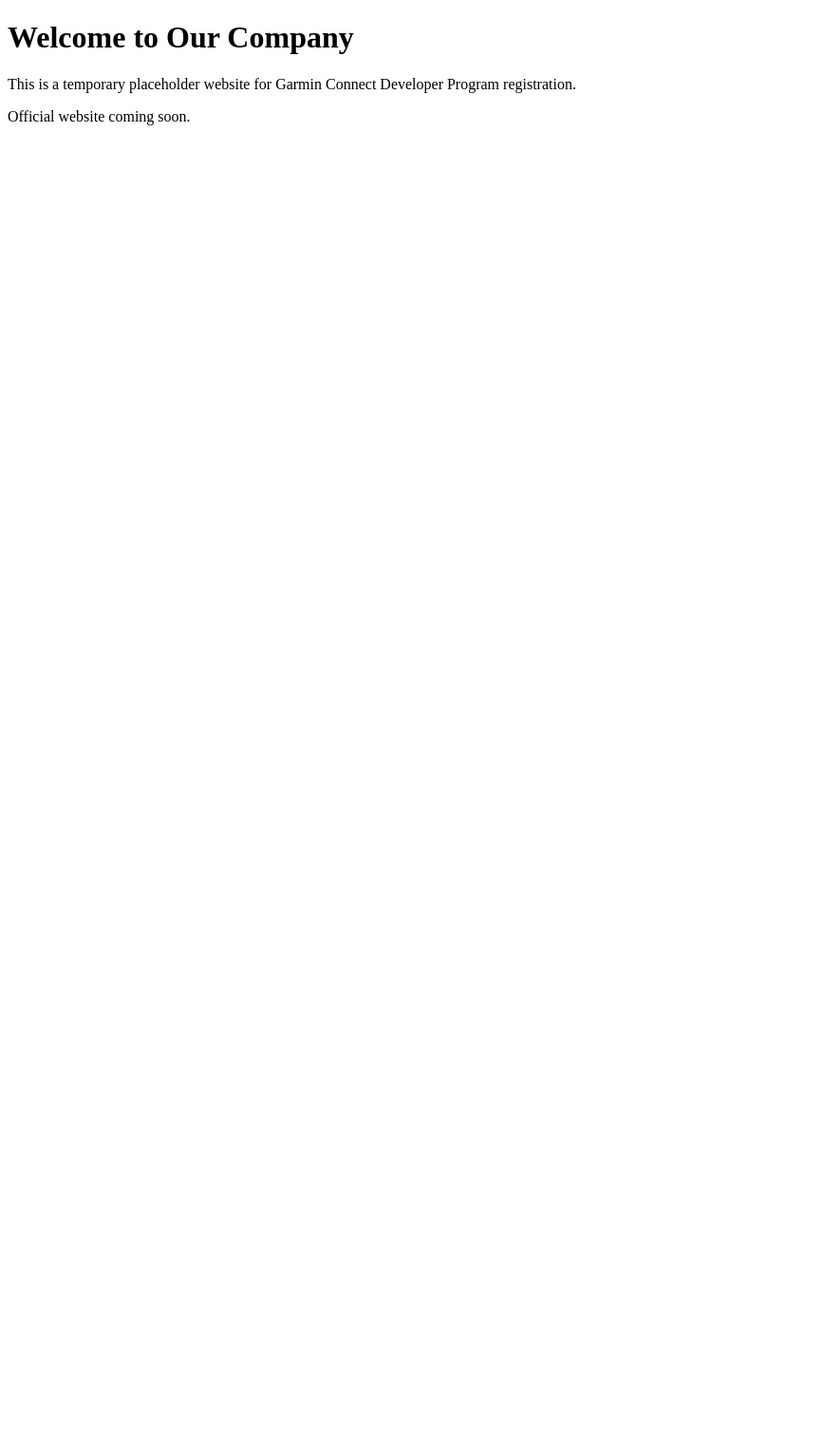
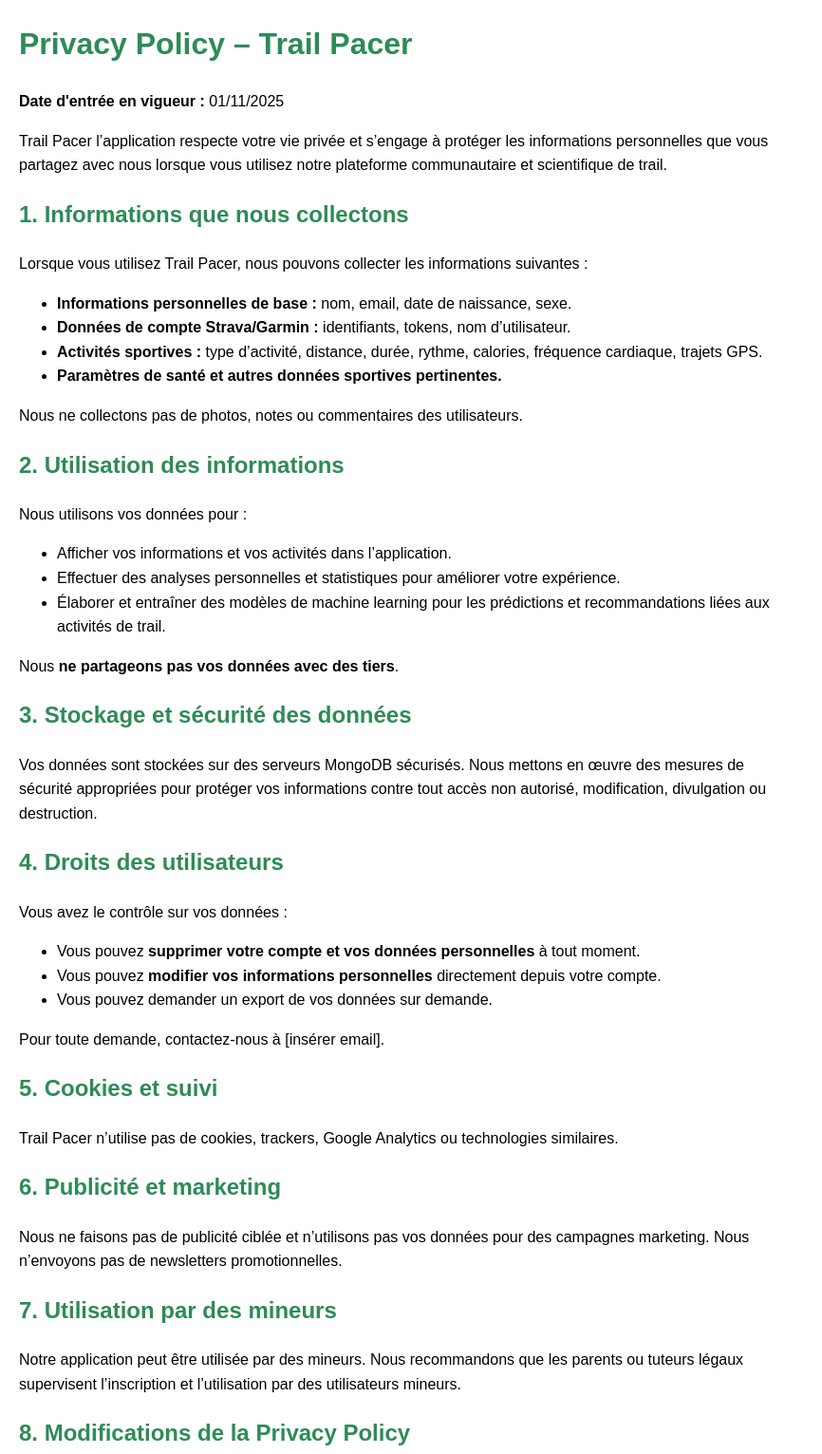
Before and after one commit to tanguychu/placeholder_website, a plain HTML site: page index.html in a window 1280 px wide. Shown: the top 1531 px of the page at 95% size, without its empty margins (0-866 px from the left). Before the commit the page ends 800 px from the top, so only its background shows below. Drawn offline with Linux system fonts and the light colour scheme.

Commit message:
Update index.html

```diff
--- a/index.html
+++ b/index.html
@@ -1,9 +1,79 @@
 <!DOCTYPE html>
-<html>
-<head><title>Company Website - Placeholder</title></head>
+<html lang="fr">
+<head>
+    <meta charset="UTF-8">
+    <meta name="viewport" content="width=device-width, initial-scale=1.0">
+    <title>Privacy Policy - Trail Pacer</title>
+    <style>
+        body {
+            font-family: Arial, sans-serif;
+            line-height: 1.6;
+            margin: 20px;
+            max-width: 800px;
+        }
+        h1, h2 {
+            color: #2E8B57;
+        }
+        a {
+            color: #2E8B57;
+        }
+    </style>
+</head>
 <body>
-<h1>Welcome to Our Company</h1>
-<p>This is a temporary placeholder website for Garmin Connect Developer Program registration.</p>
-<p>Official website coming soon.</p>
+
+    <h1>Privacy Policy – Trail Pacer</h1>
+    <p><strong>Date d'entrée en vigueur :</strong> 01/11/2025</p>
+    <p>Trail Pacer l’application respecte votre vie privée et s’engage à protéger les informations personnelles que vous partagez avec nous lorsque vous utilisez notre plateforme communautaire et scientifique de trail.</p>
+
+    <h2>1. Informations que nous collectons</h2>
+    <p>Lorsque vous utilisez Trail Pacer, nous pouvons collecter les informations suivantes :</p>
+    <ul>
+        <li><strong>Informations personnelles de base :</strong> nom, email, date de naissance, sexe.</li>
+        <li><strong>Données de compte Strava/Garmin :</strong> identifiants, tokens, nom d’utilisateur.</li>
+        <li><strong>Activités sportives :</strong> type d’activité, distance, durée, rythme, calories, fréquence cardiaque, trajets GPS.</li>
+        <li><strong>Paramètres de santé et autres données sportives pertinentes.</strong></li>
+    </ul>
+    <p>Nous ne collectons pas de photos, notes ou commentaires des utilisateurs.</p>
+
+    <h2>2. Utilisation des informations</h2>
+    <p>Nous utilisons vos données pour :</p>
+    <ul>
+        <li>Afficher vos informations et vos activités dans l’application.</li>
+        <li>Effectuer des analyses personnelles et statistiques pour améliorer votre expérience.</li>
+        <li>Élaborer et entraîner des modèles de machine learning pour les prédictions et recommandations liées aux activités de trail.</li>
+    </ul>
+    <p>Nous <strong>ne partageons pas vos données avec des tiers</strong>.</p>
+
+    <h2>3. Stockage et sécurité des données</h2>
+    <p>Vos données sont stockées sur des serveurs MongoDB sécurisés. Nous mettons en œuvre des mesures de sécurité appropriées pour protéger vos informations contre tout accès non autorisé, modification, divulgation ou destruction.</p>
+
+    <h2>4. Droits des utilisateurs</h2>
+    <p>Vous avez le contrôle sur vos données :</p>
+    <ul>
+        <li>Vous pouvez <strong>supprimer votre compte et vos données personnelles</strong> à tout moment.</li>
+        <li>Vous pouvez <strong>modifier vos informations personnelles</strong> directement depuis votre compte.</li>
+        <li>Vous pouvez demander un export de vos données sur demande.</li>
+    </ul>
+    <p>Pour toute demande, contactez-nous à [insérer email].</p>
+
+    <h2>5. Cookies et suivi</h2>
+    <p>Trail Pacer n’utilise pas de cookies, trackers, Google Analytics ou technologies similaires.</p>
+
+    <h2>6. Publicité et marketing</h2>
+    <p>Nous ne faisons pas de publicité ciblée et n’utilisons pas vos données pour des campagnes marketing. Nous n’envoyons pas de newsletters promotionnelles.</p>
+
+    <h2>7. Utilisation par des mineurs</h2>
+    <p>Notre application peut être utilisée par des mineurs. Nous recommandons que les parents ou tuteurs légaux supervisent l’inscription et l’utilisation par des utilisateurs mineurs.</p>
+
+    <h2>8. Modifications de la Privacy Policy</h2>
+    <p>Nous pouvons mettre à jour cette politique de confidentialité de temps en temps. Toute modification sera publiée sur cette page et, si nécessaire, vous serez informé par email.</p>
+
+    <h2>9. Contact</h2>
+    <p>Pour toute question concernant cette Privacy Policy ou l’utilisation de vos données, veuillez nous contacter :</p>
+    <ul>
+        <li><strong>Email :</strong> trailpacer.ia@gmail.com</li>
+        <li><strong>Site Web :</strong> <a href="https://trailpacer.streamlit.app/">https://trailpacer.streamlit.app/</a></li>
+    </ul>
+
 </body>
 </html>
```
